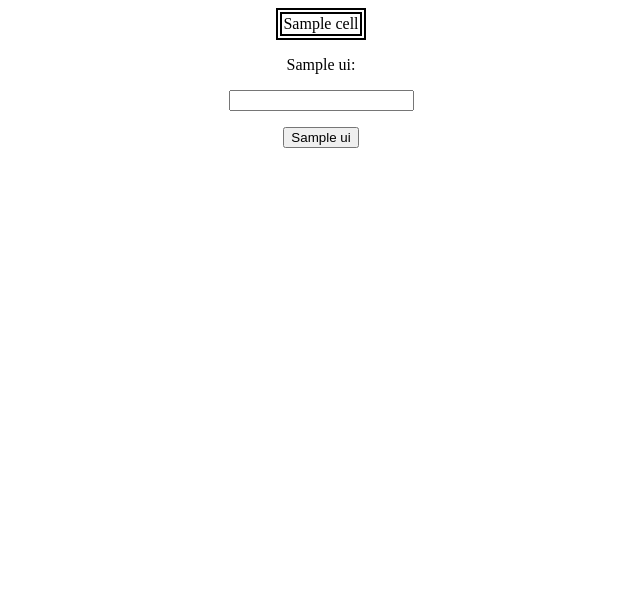
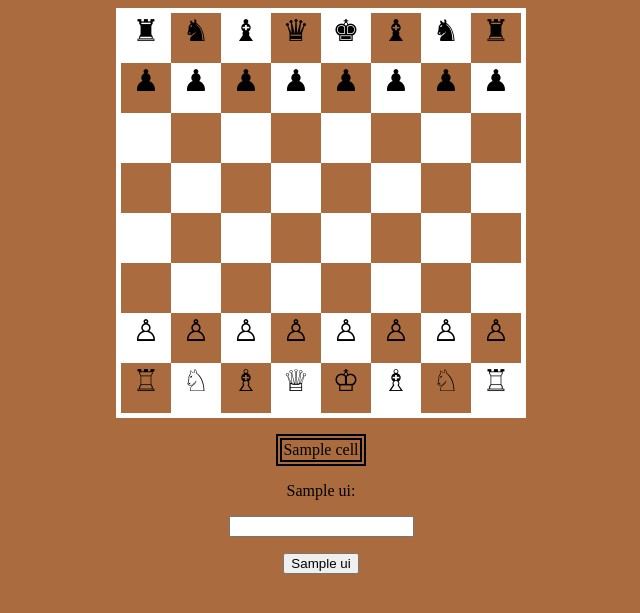
Before and after one commit to PohAnson/webchess, a Flask app: template templates/game.html in a window 1280 px wide. Shown: the top 613 px of the page, without its empty margins (319-959 px from the left). Run offline with Flask 2, Linux system fonts and the light colour scheme; the template is opened without the code that fills it: most values are stand-ins (such as "Sample title", 1, 10 or a date in 2020).

Commit message:
game.html

```diff
--- a/templates/game.html
+++ b/templates/game.html
@@ -1,9 +1,118 @@
 <!DOCTYPE html>
 <head>
   <title>Chess Game</title>
+    <style>
+    .chessboard{
+        width:400px;
+        height:400px;
+        margin:0px;
+        text-align: centre;
+        margin-left:auto;
+        margin-right:auto;
+        border:5px solid #fff;}
+    .black{
+        float:left;
+        width:50px;
+        height:50px;
+        background-color:#AA6C3F;
+        font-size:30px;
+        text-align:center;
+        display:table-cell;
+        vertical-align:middle;}
+    .white{
+        float:left;
+        width:50px;
+        height:50px;
+        background-color:#fff;
+        font-size:30px;
+        text-align:center;
+        display:table-cell;
+        vertical-align:middle;}
+    .title{
+        text-align: center;
+        color: #000000;}
+    </style>
+  </head>
+  <body style="background-color:#AA6C3F;">
+        <div class="chessboard" style=text-align:"center">
+            <div class="white"style=colour:red;>&#9820;</div>
+            <div class="black">&#9822;</div>
+            <div class="white">&#9821;</div>
+            <div class="black">&#9819;</div>
+            <div class="white">&#9818;</div>
+            <div class="black">&#9821;</div>
+            <div class="white">&#9822;</div>
+            <div class="black">&#9820;</div>
+
+            <div class="black">&#9823;</div>
+            <div class="white">&#9823;</div>
+            <div class="black">&#9823;</div>
+            <div class="white">&#9823;</div>
+            <div class="black">&#9823;</div>
+            <div class="white">&#9823;</div>
+            <div class="black">&#9823;</div>
+            <div class="white">&#9823;</div>
+
+            <div class="white"></div>
+            <div class="black"></div>
+            <div class="white"></div>
+            <div class="black"></div>
+            <div class="white"></div>
+            <div class="black"></div>
+            <div class="white"></div>
+            <div class="black"></div>
+
+            <div class="black"></div>
+            <div class="white"></div>
+            <div class="black"></div>
+            <div class="white"></div>
+            <div class="black"></div>
+            <div class="white"></div>
+            <div class="black"></div>
+            <div class="white"></div>
+
+            <div class="white"></div>
+            <div class="black"></div>
+            <div class="white"></div>
+            <div class="black"></div>
+            <div class="white"></div>
+            <div class="black"></div>
+            <div class="white"></div>
+            <div class="black"></div>
+
+            <div class="black"></div>
+            <div class="white"></div>
+            <div class="black"></div>
+            <div class="white"></div>
+            <div class="black"></div>
+            <div class="white"></div>
+            <div class="black"></div>
+            <div class="white"></div>
+
+            <div class="white">&#9817;</div>
+            <div class="black">&#9817;</div>
+            <div class="white">&#9817;</div>
+            <div class="black">&#9817;</div>
+            <div class="white">&#9817;</div>
+            <div class="black">&#9817;</div>
+            <div class="white">&#9817;</div>
+            <div class="black">&#9817;</div>
+
+            <div class="black">&#9814;</div>
+            <div class="white">&#9816;</div>
+            <div class="black">&#9815;</div>
+            <div class="white">&#9813;</div>
+            <div class="black">&#9812;</div>
+            <div class="white">&#9815;</div>
+            <div class="black">&#9816;</div>
+            <div class="white">&#9814;</div>
+            </div>
+    </p>
 </head>
 
 <body>
+
+
   <div style="text-align: center;">
     <table style="border: 2px solid; margin: auto;">
       {% for row in ui.board %}
--- a/web.py
+++ b/web.py
@@ -34,8 +34,8 @@ def main():
         ui.inputlabel = "Which piece do you want to promote?"
         ui.btnlabel = 'promote'
         return render_template('game.html', ui=ui)
-    # app.run('0.0.0.0', debug=False)
-    app.run()
+    app.run('0.0.0.0', debug=False)
+    #app.run()
 
     @app.route('/validation')
     def validation():
```
